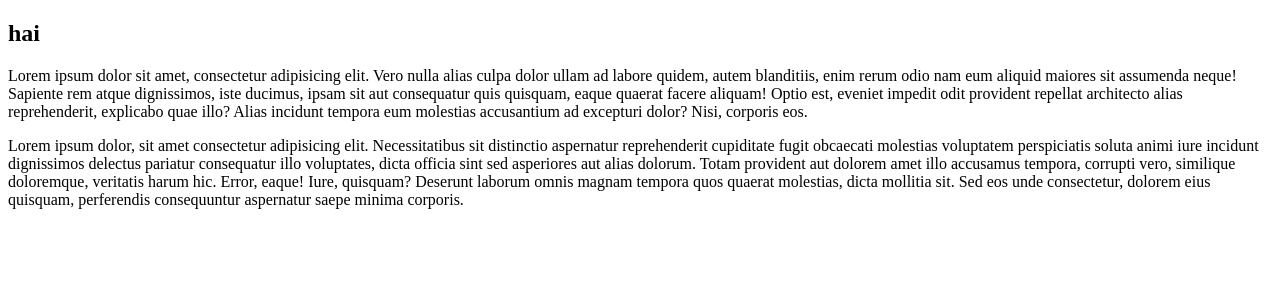
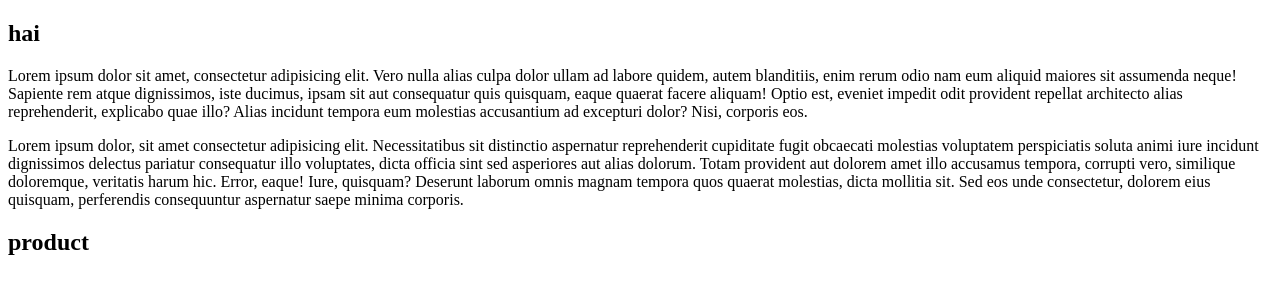
Before and after one commit to friskafikianti/belajar-git, a plain HTML site: page index.html in a window 1280 px wide. Drawn offline with Linux system fonts and the light colour scheme.

Commit message:
menambah product

```diff
--- a/index.html
+++ b/index.html
@@ -14,5 +14,11 @@
     <section>
         <p>Lorem ipsum dolor, sit amet consectetur adipisicing elit. Necessitatibus sit distinctio aspernatur reprehenderit cupiditate fugit obcaecati molestias voluptatem perspiciatis soluta animi iure incidunt dignissimos delectus pariatur consequatur illo voluptates, dicta officia sint sed asperiores aut alias dolorum. Totam provident aut dolorem amet illo accusamus tempora, corrupti vero, similique doloremque, veritatis harum hic. Error, eaque! Iure, quisquam? Deserunt laborum omnis magnam tempora quos quaerat molestias, dicta mollitia sit. Sed eos unde consectetur, dolorem eius quisquam, perferendis consequuntur aspernatur saepe minima corporis.</p>
     </section>
+
+    <section>
+        <h1>product</h1>
+    </section>
+
+
 </body>
 </html>
```
